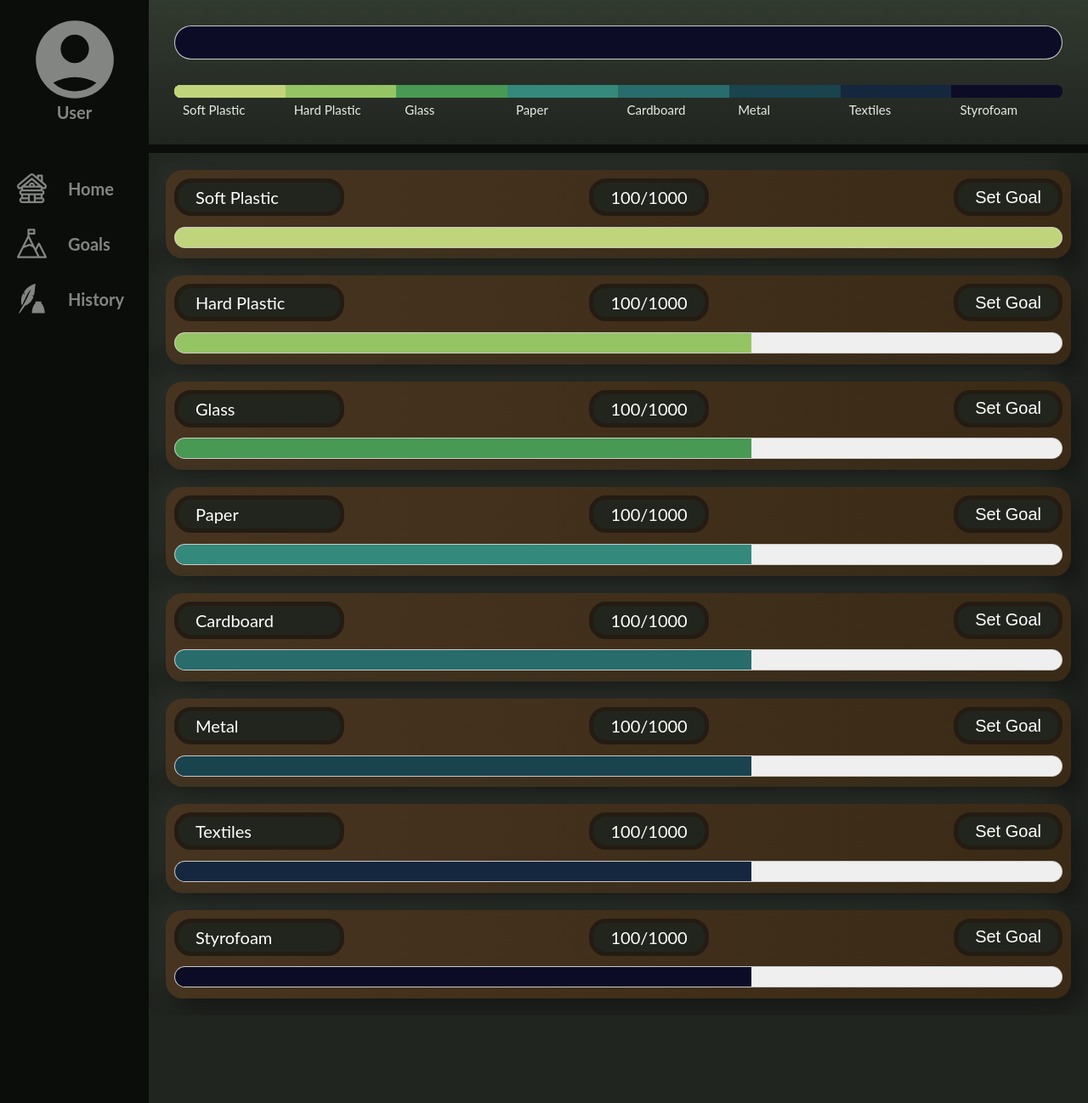
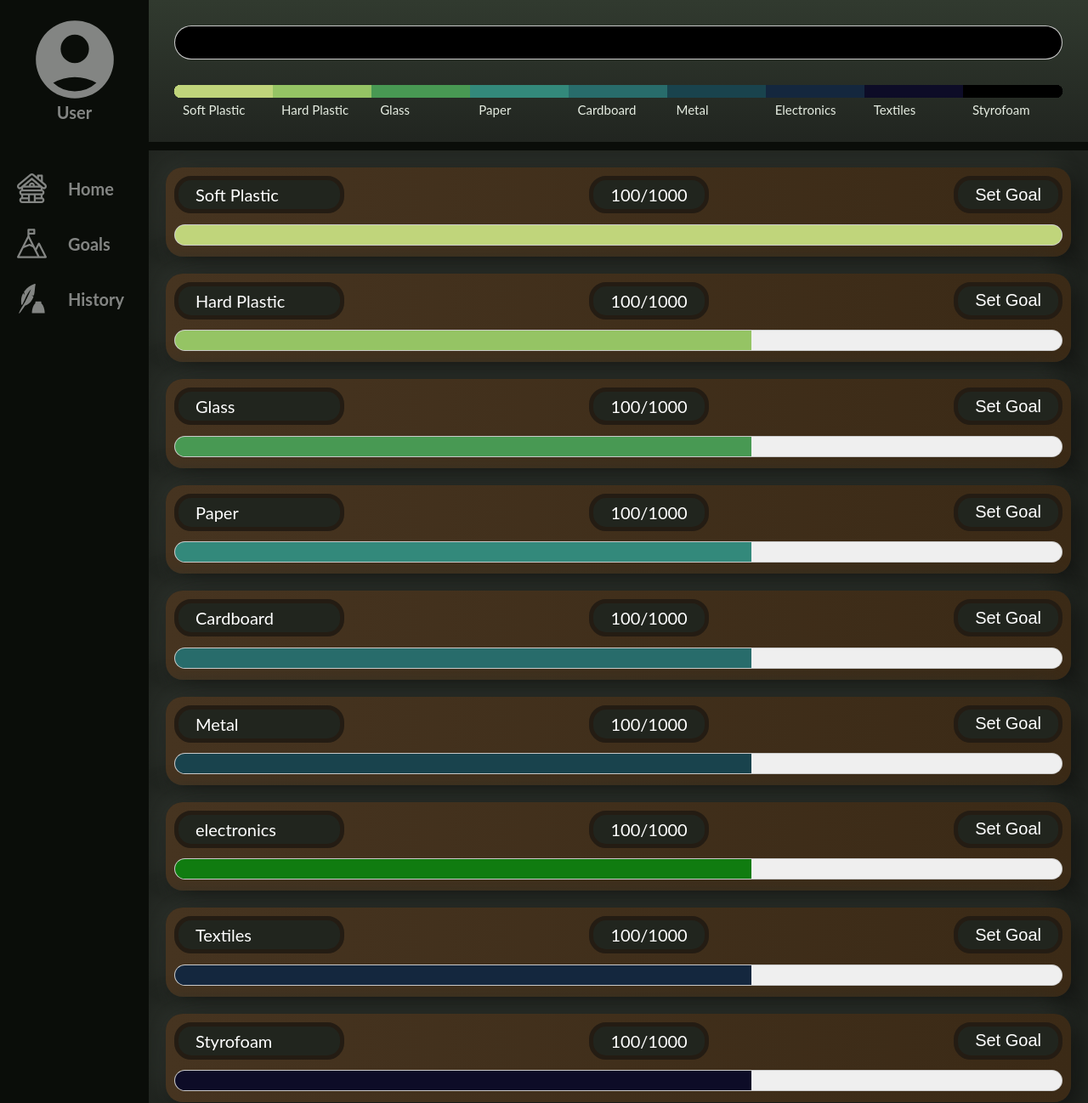
Before and after one commit to JordanYChu/RecyclingTracker, a Flask app: page /history in a window 1280 px wide. Shown: the whole page at 85% size. Run offline with Flask 3, Linux system fonts and the light colour scheme; data that the repository does not hold is empty.

Commit message:
added button funcionality

```diff
--- a/jsonHelpers.py
+++ b/jsonHelpers.py
@@ -6,11 +6,8 @@ import server
 listOfCatagories = ["soft-plastic", "hard-plastic", "glass", "paper", "cardboard", "metal", "electronics", "styrofoam"]
 
 def totalItemsJSON(user, item):
-    return jsonify({'total', getTotalItems(user, item)})
+    return jsonify({'total': getTotalItems(user, item)})
 
-
-    # empty for now
-    return 0
 def returnAllItemValues(user, date):
     #empty for new
     itemList = getItems(user,date)
@@ -18,6 +15,7 @@ def returnAllItemValues(user, date):
     for item in itemList:
         itemDict[item[0]] = item[1]
     return jsonify(itemDict)
+
 
 
 
--- a/server.py
+++ b/server.py
@@ -18,14 +18,15 @@ def history():
 @app.route('/data')
 def data():
     # return  jsonify({'soft-plastic': 23, "hard-plastic": 65})
-    return returnAllItemValues(1, "2024-05-17")
+    return returnAllItemValues(1, "2024-05-15")
 
 
 @app.route('/retrieve-data', methods=['POST','GET'])
 def retrieve():
     json = request.json
-    #
-    return jsonify({'title': 1, "body": 3})
+    editItem(1, json["item"], json["count"], "2024-05-15")
+    print(json["count"])
+    return jsonify({'total': json["count"]})
 
 """Get the total quantity of an item from everyday """
 @app.route('/total-item-data', methods=['POST','GET'])
@@ -36,8 +37,8 @@ def retrieve_quantity_of_item():
     # userId = getUserId(user)
     # if userId == -1:
     #     return jsonify({'error', 'noUser'})
-    return jsonify({'total':4})
-    # return totalItemsJSON(1, "cardboard")
+    # return jsonify({'total':4})
+    return totalItemsJSON(1, item)
 
 
 @app.route('/all-item-values', methods=['POST','GET'])
@@ -50,3 +51,13 @@ def retrieve_item_values():
     # if userID == -1:
     #     return jsonify({'error', 'noUser'})
     return returnAllItemValues(userId, date)
+
+@app.route('/all-goal-values', methods=['POST','GET'])
+def retrieve_goals():
+    json = request.json
+    userId = json['userId']
+    goalList = getGoals(userId)
+    goalDict = {}
+    for goal in goalList:
+        goalDict[goal[0]] = goal[1]
+    return jsonify(goalDict)
--- a/static/globalCounter.css
+++ b/static/globalCounter.css
@@ -16,6 +16,7 @@
     --paper: 0%;
     --cardboard: 0%;
     --metal: 0%;
+    --electronics: 0%;
     --textiles: 0%;
     --styrofoam: 0%;
 }
@@ -34,9 +35,11 @@
                                     var(--midnight-green) var(--cardboard),
                                     var(--midnight-green) var(--metal),
                                     var(--oxford-blue) var(--metal),
-                                    var(--oxford-blue) var(--textiles),
+                                    var(--oxford-blue) var(--electronics),
+                                    var(--oxford-blue-2) var(--electronics),
                                     var(--oxford-blue-2) var(--textiles),
-                                    var(--oxford-blue-2) 100%);
+                                    black var(--textiles),
+                                    black 100%);
 }
 
 .total {
@@ -51,13 +54,12 @@
 .item-totals{
   outline: 0px solid #c00;
   float: left;
-  width: calc(100% / 8);
+  width: calc(100% / 9);
   text-align: left;
   text-indent: 10px ;
 }
 
 .item-totals::before {
-
   content: '';
   width: 100%;
   height: 15px;
@@ -70,21 +72,23 @@
 
   background-image: linear-gradient( 90deg,
                                     var(--pistachio) 0%,
-                                    var(--pistachio) 12.5%,
-                                    var(--pistachio-3) 12.5%,
-                                    var(--pistachio-3) 25%,
-                                    var(--pigment-green) 25%,
-                                    var(--pigment-green) 37.5%,
-                                    var(--viridian) 37.5%,
-                                    var(--viridian) 50%,
-                                    var(--caribbean-current) 50%,
-                                    var(--caribbean-current) 62.5%,
-                                    var(--midnight-green) 62.5%,
-                                    var(--midnight-green) 75%,
-                                    var(--oxford-blue) 75%,
-                                    var(--oxford-blue) 87.5%,
-                                    var(--oxford-blue-2) 87.5%,
-                                    var(--oxford-blue-2) 100%);
+                                    var(--pistachio) 11.1%,
+                                    var(--pistachio-3) 11.1%,
+                                    var(--pistachio-3) 22.2%,
+                                    var(--pigment-green) 22.2%,
+                                    var(--pigment-green) 33.3%,
+                                    var(--viridian) 33.3%,
+                                    var(--viridian) 44.4%,
+                                    var(--caribbean-current) 44.4%,
+                                    var(--caribbean-current) 55.5%,
+                                    var(--midnight-green) 55.5%,
+                                    var(--midnight-green) 66.6%,
+                                    var(--oxford-blue) 66.6%,
+                                    var(--oxford-blue) 77.7%,
+                                    var(--oxford-blue-2) 77.7%,
+                                    var(--oxford-blue-2) 88.8%,
+                                    black 88.8%,
+                                    black 100%);
 }
 .achievement-list {
     overflow-y: scroll;
--- a/static/items.css
+++ b/static/items.css
@@ -233,7 +233,7 @@ progress {
     background-color: white;
 }
 
-.plus, #minus{
+.plus, .minus{
     width: 32px;
     height: 32px;
     border-radius: 100%;
--- a/static/scripts/goalPage.js
+++ b/static/scripts/goalPage.js
@@ -8,7 +8,24 @@ console.log("Running Test.js");
 
 
 
-ITEM_IDS = ["soft-plastic", "hard-plastic", "glass", "paper", "cardboard", "metal", "electronics", "styrofoam"];
+ITEM_IDS = ["soft-plastic", "hard-plastic", "glass", "paper", "cardboard", "metal", "electronics", "textiles", "styrofoam"];
+
+const updateGoalValues = async () => {
+    const post_info = {
+        "userId": 1,
+    };
+    const options = {
+        method: 'POST',
+        headers: {
+        'Content-Type': 'application/json',
+    },
+        body: JSON.stringify(post_info)
+    };
+    let rawData = await fetch('http://127.0.0.1:5000/all-goal-values', options)
+    let jsons = await rawData.json()
+    return jsons
+}
+
 
 const totalQuantityItem = async (item) => {
     const post_info = {
@@ -29,22 +46,33 @@ const totalQuantityItem = async (item) => {
 
 }
 async function updateTotalMeter() {
-    var categories = [0,0,0,0,0,0,0,0]
+    var categories = [0,0,0,0,0,0,0,0,0]
     var total =0;
-    for(var i = 0;i < 8; i++) {
-        let b =  await totalQuantityItem(ITEM_IDS[i])
-        categories[i] = b["total"]
-        console.log("cat:", categories[i])
+    for(var i = 0;i < 9; i++) {
+        let json =  await totalQuantityItem(ITEM_IDS[i])
+        categories[i] = json["total"]
         total+=categories[i]
     }
 
     console.log("Inside Ratio")
     const meter = document.getElementById("global-meter");
     //calculate percentages
-    let percentages = [0,0,0,0,0,0,0,0]
+    let percentages = [0,0,0,0,0,0,0,0,0]
     percentages[0] = categories[0]/total
-    for(let i = 1; i < 7; i++) {
+    for(let i = 1; i < 8; i++) {
         percentages[i] = percentages[i-1] + categories[i]/total
+    }
+
+    let jsons = await updateGoalValues();
+    //set goals for all item elements
+    for(var i = 0; i < 9; i++) {
+        let goal_meter_case = document.getElementById(ITEM_IDS[i])
+        let goal_meter = goal_meter_case.getElementsByTagName("meter")[0]
+        goal_meter.setAttribute("value", categories[i])
+
+        goal_meter.setAttribute("max", jsons[ITEM_IDS[i]])
+        let goal_counter = goal_meter_case.getElementsByTagName("label")[1]
+        goal_counter.innerHTML = categories[i] + "/" + jsons[ITEM_IDS[i]];
     }
     //set items percentages
     let cssText = "";
@@ -54,10 +82,12 @@ async function updateTotalMeter() {
     cssText += "--paper: " + percentages[3]*100 + "%;";
     cssText += "--cardboard: " + percentages[4]*100 + "%;";
     cssText += "--metal: " + percentages[5]*100 + "%;";
-    cssText += "--textiles: " + percentages[6]*100 + "%;";
-    cssText += "--styrofoam: " + percentages[7]*100 + "%;";
+    cssText += "--electronics: " + percentages[6]*100 + "%;";
+    cssText += "--textiles: " + percentages[7]*100 + "%;";
+    cssText += "--styrofoam: " + percentages[8]*100 + "%;";
     meter.setAttribute("style",  cssText)
 }
+updateGoalValues()
 updateTotalMeter()
 
 function updateItemGoal() {
--- a/static/scripts/historyPage.js
+++ b/static/scripts/historyPage.js
@@ -1,4 +1,4 @@
-ITEM_IDS = ["soft-plastic", "hard-plastic", "glass", "paper", "cardboard", "metal", "electronics", "styrofoam"];
+ITEM_IDS = ["soft-plastic", "hard-plastic", "glass", "paper", "cardboard", "metal", "electronics", "textiles", "styrofoam"];
 //GET request for data for specific day
 
 const getItemsFromDate= async (date) => {
@@ -36,7 +36,7 @@ const getItemsFromDate= async (date) => {
 
 const loadItems = async() => {
     console.log("loading items..")
-    let jsonData = await getItemsFromDate("2024-05-17");
+    let jsonData = await getItemsFromDate("2024-05-15");
     console.log(jsonData["cardboard"])
     // const day_goal = jsonData[insert_key_here]
     const goal_el = document.getElementsByClassName("circle-progress")[0]
--- a/templates/goals.html
+++ b/templates/goals.html
@@ -53,7 +53,8 @@
                         <li id="paper" class="item-stat">Paper<div class="item-count">0</div></li>
                         <li id="cardboard" class="item-stat">Cardboard<div class="item-count">0</div></li>
                         <li id="metal" class="item-stat">Metal<div class="item-count">0</div></li>
-                        <li id="electronics" class="item-stat">Textiles<div class="item-count">0</div></li>
+                        <li id="electronics" class="item-stat">Electronics<div class="item-count">0</div></li>
+                        <li id="textiles" class="item-stat">Textiles<div class="item-count">0</div></li>
                         <li id="styrofoam" class="item-stat">Styrofoam<div class="item-count">0</div></li>
                     </ul>
                 </div>
--- a/templates/history.html
+++ b/templates/history.html
@@ -41,6 +41,7 @@
                 <li class="item-totals">Paper</li>
                 <li class="item-totals">Cardboard</li>
                 <li class="item-totals">Metal</li>
+                <li class="item-totals">Electronics</li>
                 <li class="item-totals">Textiles</li>
                 <li class="item-totals">Styrofoam</li>
         </div>
@@ -52,7 +53,7 @@
                     <label id="item-total">100/1000</label>
                     <button class="goal-set">Set Goal</button>
                 </div>
-                <meter id="123" value="13" max="20"></meter>
+                <meter value="13" max="20"></meter>
             </div>
             <div class="meter-case" id="hard-plastic">
                 <div class="meter-info">
@@ -94,6 +95,14 @@
                 </div>
                 <meter value="13" max="20"></meter>
             </div>
+            <div class="meter-case" id="electronics">
+                <div class="meter-info">
+                    <label id="item-name">electronics</label>
+                    <label id="item-total">100/1000</label>
+                    <button class="goal-set">Set Goal</button>
+                </div>
+                <meter value="13" max="20"></meter>
+            </div>
             <div class="meter-case" id="textiles">
                 <div class="meter-info">
                     <label id="item-name">Textiles</label>
```
Also changed, not shown: database.py (+5 -4 lines), static/scripts/PrimaryPage.js (+22 -13 lines), templates/primary.html (+18 -18 lines), data/main.db.
